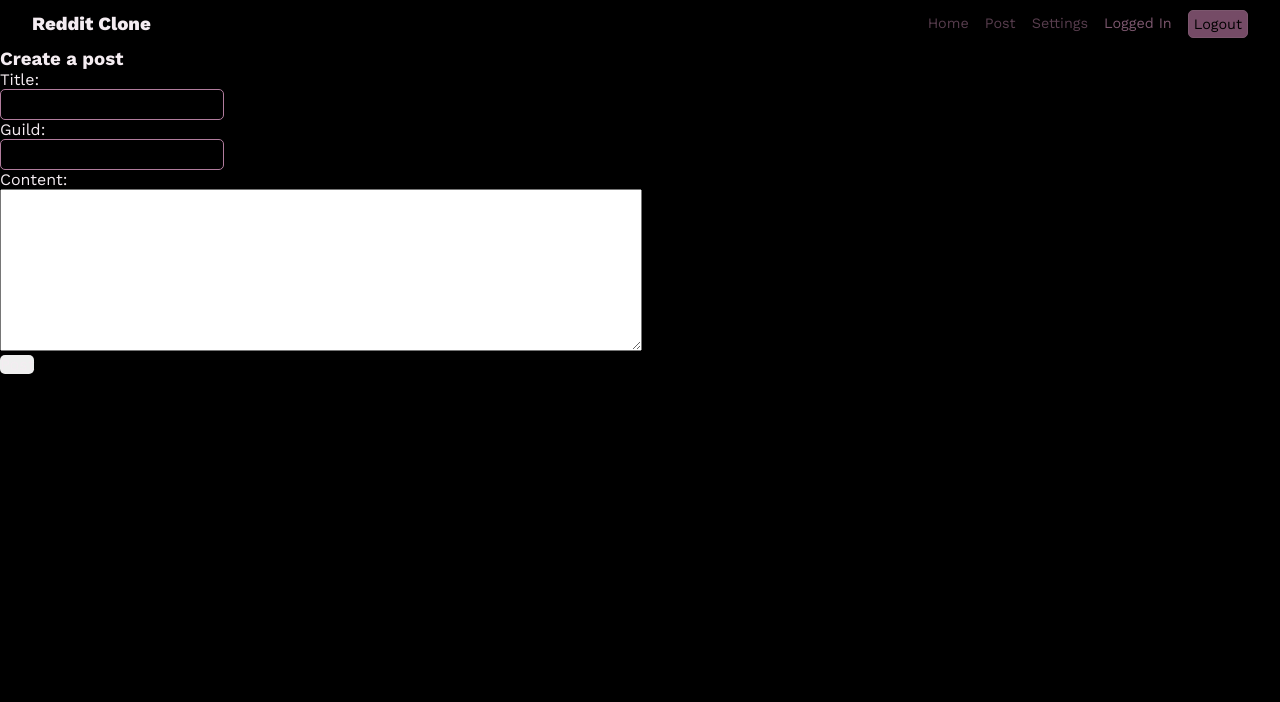
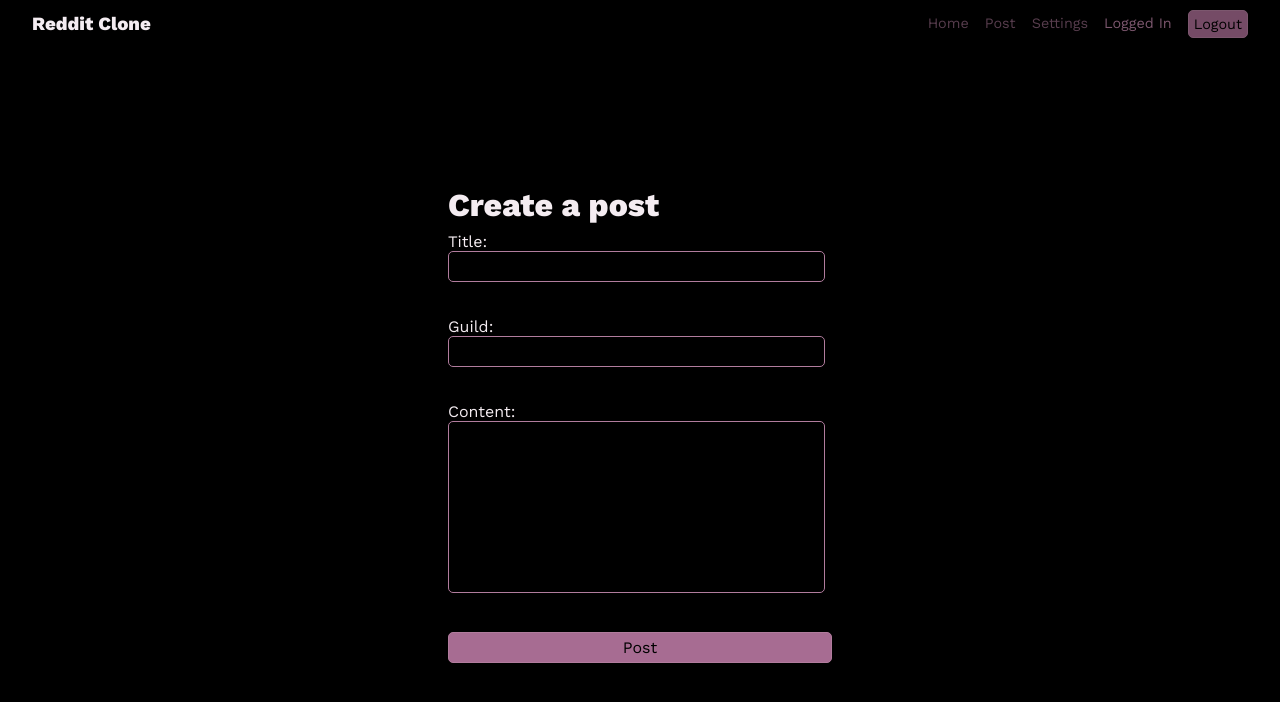
Before and after one commit to TheEmperor342/Redid, a React (Vite) app in the folder frontend/: page /post in a window 1280 px wide. Shown: the top 702 px of the page. Built offline with nearby package versions, Linux system fonts and the light colour scheme; sample sign-in values are in the browser's storage.

Commit message:
feat: css for `/modifyPost`, `/post`

```diff
--- a/frontend/src/index.css
+++ b/frontend/src/index.css
@@ -35,7 +35,7 @@ body,
   width: 100%;
   height: 100%;
 }
-input[type=text],
+input[type=text], textarea,
 input[type=password] {
   background: var(--bg);
   font-family: inherit;
@@ -49,8 +49,12 @@ input[type=password] {
 }
 
 input[type=text]:focus,
-input[type=password]:focus {
+input[type=password]:focus,
+textarea:focus {
   box-shadow: 2px 0px 5px var(--accent);
+}
+textarea {
+  resize: none;
 }
 a {
   text-decoration: none;
--- a/frontend/src/pages/modifyPost/modifyPost.tsx
+++ b/frontend/src/pages/modifyPost/modifyPost.tsx
@@ -99,13 +99,14 @@ const ModifyPost: React.FC<GenericPageProps> = ({ newError }) => {
       });
       return;
     }
-    navigate("/settings");
+    navigate("/");
   };
 
   return dataState.length !== 0 ? (
-    <div className="modifyPostContainer">
+    <div className="postContainer">
+    <div className="postContainerWrapper">
       <h1>Edit post</h1>
-      <form onSubmit={handleSubmit}>
+      <form onSubmit={handleSubmit} className="postContainerForm">
         <label>
           Title: <br />
           <input
@@ -123,8 +124,9 @@ const ModifyPost: React.FC<GenericPageProps> = ({ newError }) => {
             onChange={handleTextChange}
           />
         </label>
-        <button type="submit">Update Post</button>
+        <button type="submit" className="primary-btn">Update Post</button>
       </form>
+      </div>
     </div>
   ) : (
     <h1>Loading</h1>
--- a/frontend/src/pages/post/index.css
+++ b/frontend/src/pages/post/index.css
@@ -1,4 +1,27 @@
 .inputPostContent {
   height: 10rem;
-  width: 50vw;
+  width: 95%;
+  background: var(--root);
+  color: var(--text);
 }
+.postContainer {
+  height: calc(100vh - 3rem);
+  height: calc(100svh - 3rem);
+  display: grid;
+  place-items: center;
+}
+.postContainerWrapper {
+  min-width: 30%;
+}
+.postContainerForm {
+  display: flex;
+  margin-top: .5rem;
+  flex-direction: column;
+  gap: 0.5rem;
+}
+.postContainerForm button {
+  padding: 5px;
+}
+.postContainerForm input {
+  width: 95%;
+}
--- a/frontend/src/pages/post/post.tsx
+++ b/frontend/src/pages/post/post.tsx
@@ -119,8 +119,9 @@ const post: React.FC<GenericPageProps> = ({ newError }) => {
 
   return (
     <div className="postContainer">
-      <h3>Create a post</h3>
-      <form onSubmit={handleSubmit}>
+      <div className="postContainerWrapper">
+        <h1>Create a post</h1>
+        <form onSubmit={handleSubmit} className="postContainerForm">
           <label>
             Title:
             <br />
@@ -148,8 +149,9 @@ const post: React.FC<GenericPageProps> = ({ newError }) => {
             />
           </label>
           <br />
-        <button type="submit">Post</button>
+          <button type="submit" className="primary-btn">Post</button>
         </form>
+      </div>
     </div>
   );
 };
```
Lines whose indentation alone changed are shown as unchanged.
